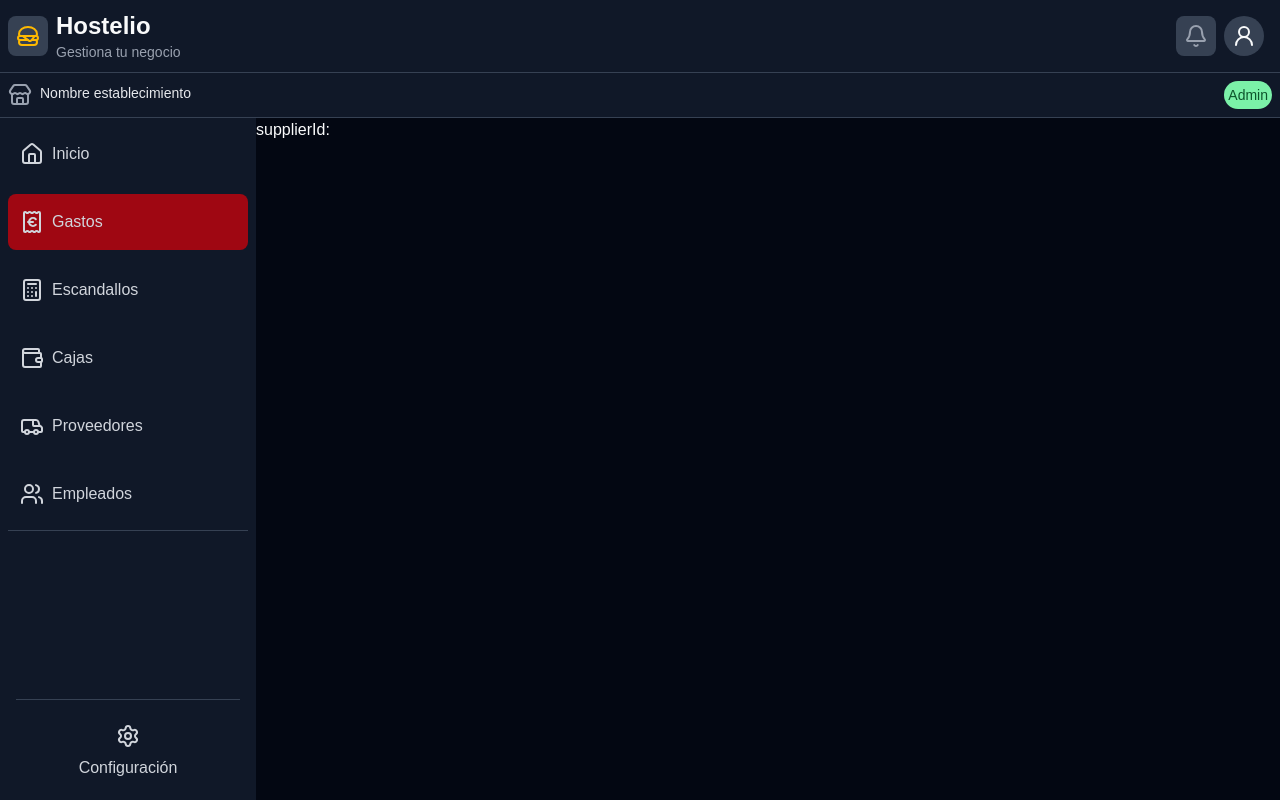
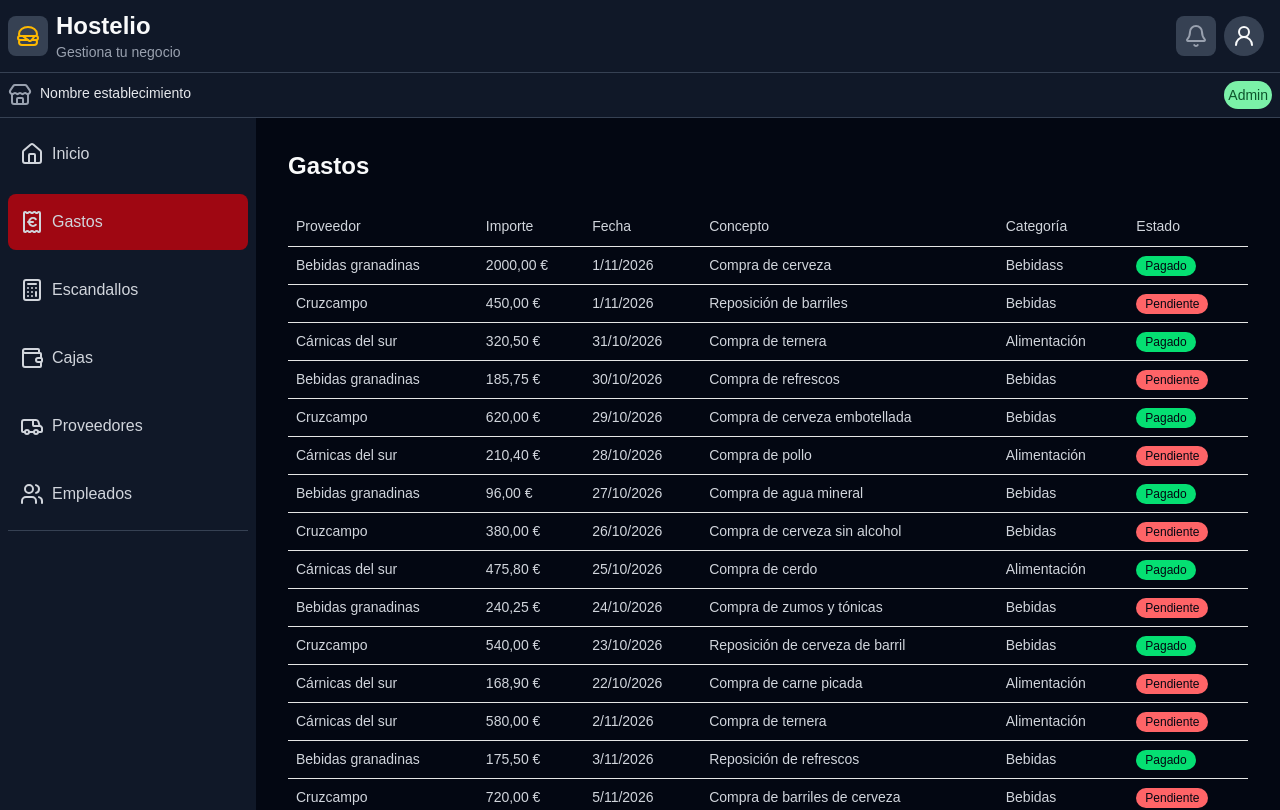
Before and after one commit to davidglnd/hostelio-react, a React (Vite) app: page /gastos in a window 1280 px wide. Shown: the top 810 px of the page. Built offline with nearby package versions, Linux system fonts and the light colour scheme.

Commit message:
feat: add expenses table and supplier URL filter (refs #2)

```diff
--- /dev/null
+++ b/src/features/expenses/components/ExpensesTable.tsx
@@ -0,0 +1,64 @@
+import {
+    Table,
+    TableHeader,
+    TableBody,
+    TableRow,
+    TableHead,
+    TableCell,
+} from "@/components/ui/table";
+import { Badge } from "@/components/ui/badge";
+
+import type { Expense } from "../types/expense.types";
+
+
+interface ExpensesTableProps {
+    expensesData: (Expense & { supplierName: string })[];
+}
+
+export const ExpensesTable = ({ expensesData }: ExpensesTableProps) => {
+    return (
+        <Table>
+            <TableHeader>
+                <TableRow className="hover:bg-transparent">
+                    <TableHead className="text-gray-300">Proveedor</TableHead>
+                    <TableHead className="text-gray-300">Importe</TableHead>
+                    <TableHead className="text-gray-300">Fecha</TableHead>
+                    <TableHead className="text-gray-300">Concepto</TableHead>
+                    <TableHead className="text-gray-300">Categoría</TableHead>
+                    <TableHead className="text-gray-300">Estado</TableHead>
+                </TableRow>
+            </TableHeader>
+            <TableBody>
+                {
+                    expensesData.map((expense) => {
+                        return (
+                            <TableRow key={expense.id} className="hover:bg-transparent">
+                                <TableCell className="text-gray-300">{expense.supplierName}</TableCell>
+                                <TableCell className="text-gray-300">{new Intl.NumberFormat(
+                                    "es-ES", { style: "currency", currency: "EUR" }).format(expense.amount
+
+                                    )}
+                                </TableCell>
+                                <TableCell className="text-gray-300">{new Date(expense.date).toLocaleDateString('es-ES')}</TableCell>
+                                <TableCell className="text-gray-300">{expense.concept}</TableCell>
+                                <TableCell className="text-gray-300">{expense.category}</TableCell>
+                                <TableCell className="text-gray-300"><Badge className={
+                                    expense.paymentStatus === "paid"
+                                        ? "bg-green-400 text-gray-950"
+                                        : "bg-red-400 text-gray-950"
+                                }>
+                                    {
+                                        expense.paymentStatus === "paid"
+                                            ? "Pagado"
+                                            : "Pendiente"
+                                    }
+                                </Badge>
+                                </TableCell>
+                            </TableRow>
+                        )
+                    })
+                }
+            </TableBody>
+        </Table>
+    )
+}
--- a/src/pages/ExpensesPage.tsx
+++ b/src/pages/ExpensesPage.tsx
@@ -1,9 +1,45 @@
 import { useSearchParams } from "react-router";
+
+import { mockSuppliers } from "@/features/suppliers/data/mockSuppliers"
+import { mockExpenses } from "@/features/expenses/data/mockExpenses"
+import { ExpensesTable } from "@/features/expenses/components/ExpensesTable";
+
 export const ExpensesPage = () => {
     const [searchParams] = useSearchParams();
+    const suppliersData = mockSuppliers;
+    const expensesData = mockExpenses.map((expense) => ({
+        ...expense,
+        supplierName: suppliersData.find((supplier) => supplier.id === expense.supplierId)?.name ?? "Proveedor desconocido",
+    }))
 
     const supplierId = searchParams.get("proveedor");
+    const supplierName = suppliersData.find((supplier) => supplier.id === supplierId)?.name
+
+    const urlExpensesData = supplierId === null
+        ? expensesData
+        : supplierName === undefined
+            ? []
+            : expensesData.filter((expense) => expense.supplierId === supplierId)
+
+
+
     return (
-        <div>supplierId: {supplierId}</div>
+        <div className="p-8 space-y-6">
+            {
+                supplierId === null
+                    ? <div>
+                        <h1 className="text-2xl font-bold text-gray-50">Gastos</h1>
+                    </div>
+                    : supplierName === undefined
+                        ? <h1 className="text-2xl font-bold text-gray-50">Proveedor no encontrado</h1>
+                        : <div>
+                            <h1 className="text-2xl font-bold text-gray-50">Gastos de {supplierName}</h1>
+                            <p className="text-gray-400 text-sm">Gastos del proveedor.</p>
+                        </div>
+            }
+            <ExpensesTable expensesData={urlExpensesData}
+            />
+
+        </div>
     )
 }
```
